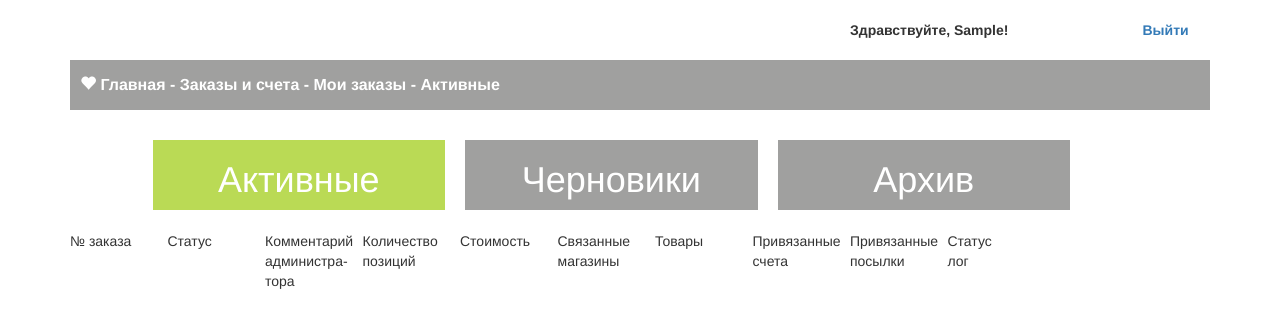
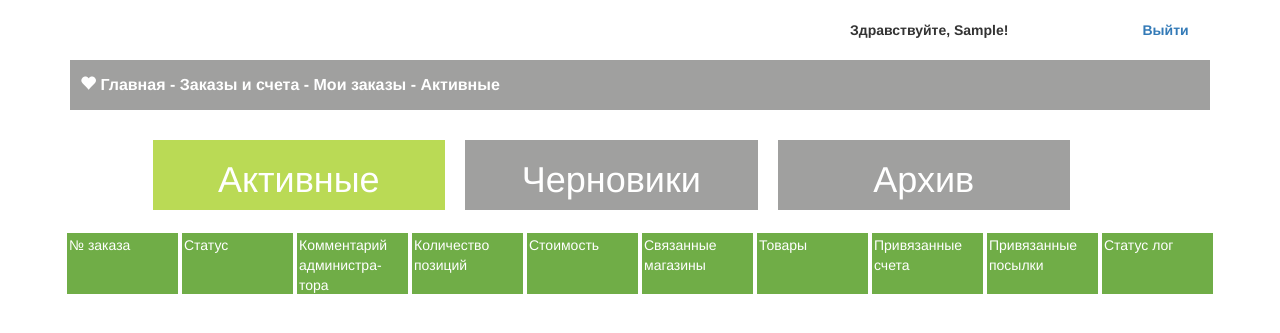
Before and after one commit to bernardito-luis/eurodelivery, a Django app: page /tracker/my_orders/active in a window 1280 px wide. Shown: the top 333 px of the page. Run offline with Django 3.2, Linux system fonts and the light colour scheme; the visitor is signed in with stand-in values (Sample User, id 1); data that the repository does not hold is empty; some libraries are stand-ins or nearby versions.

Commit message:
Improved html and css. Fixed some bugs.

```diff
--- a/delivery_tracker/static/css/custom.css
+++ b/delivery_tracker/static/css/custom.css
@@ -65,7 +65,78 @@
 }
 
 .link_hover_disabled a:hover {
-    text-decoration: none;
+    text-decoration: underline;
+}
+.order_header {
+    margin-left: 10px;
+    margin-right: 10px;
+    display: flex;
+}
+.link_hover_with_color_disabled a:hover {
+    color: white;
+    text-decoration: underline;
+}
+.order_header_cell {
+    display: inline-flex;
+    background: #70AD47;
+    color: white;
+    /*font-weight: bold;*/
+    padding: 2px;
+    height: 65px;
+    width: 115px;
+    border: 2px solid white;
+}
+.order_row {
+    margin-left: 10px;
+    margin-right: 10px;
+}
+.order_cell {
+    display: inline-flex;
+    background: #D5E3CF;
+    padding: 2px;
+    height: 50px;
+    width: 115px;
+    border: 2px solid white;
+}
+.order_row > a:hover {
+    color: white;
+    text-decoration: underline;
+}
+.open_order {
+    display: inline-flex;
+    background: #BADA55;
+    padding: 2px;
+    height: 50px;
+    width: 80px;
+    border: 2px solid white;
+    color: white;
+    font-weight: bold;
+    align-items: center;
+    justify-content: center;
+}
+.restore_as_draft {
+    display: inline-flex;
+    background: #BADA55;
+    padding: 2px;
+    height: 50px;
+    width: 140px;
+    border: 2px solid white;
+    color: white;
+    font-weight: bold;
+    align-items: center;
+    justify-content: center;
+}
+.delete_order {
+    display: inline-flex;
+    background: #BADA55;
+    padding: 2px;
+    height: 50px;
+    width: 80px;
+    border: 2px solid white;
+    color: white;
+    font-weight: bold;
+    align-items: center;
+    justify-content: center;
 }
 
 .cabinet_page_button_lime {
--- a/delivery_tracker/templates/delivery_tracker/my_orders.html
+++ b/delivery_tracker/templates/delivery_tracker/my_orders.html
@@ -33,7 +33,7 @@
                 </div>
             </div>
         </div>
-        <div class="row top-offset-20 link_hover_disabled">
+        <div class="row top-offset-20 link_hover_with_color_disabled">
             <a href="{% url 'my_orders' 'active' %}" class="col-md-offset-1 col-md-3 top_tab {% if active_tab == 'active' %} top_tab_active {% endif %}">
                 <h1>Активные</h1>
             </a>
@@ -53,47 +53,84 @@
             </div>
         </div>
 
-        <div class="row top-offset-20 bot-offset-20">
-            <div class="col-md-1">№ заказа</div>
-            <div class="col-md-1">Статус</div>
-            <div class="col-md-1">Комментарий администра-тора</div>
-            <div class="col-md-1">Количество позиций</div>
-            <div class="col-md-1">Стоимость</div>
-            <div class="col-md-1">Связанные магазины</div>
-            <div class="col-md-1">Товары</div>
-            <div class="col-md-1">Привязанные счета</div>
-            <div class="col-md-1">Привязанные посылки</div>
-            <div class="col-md-1">Статус лог</div>
+        <div class="row top-offset-20">
+            <div class="order_header">
+                <div class="order_header_cell">№ заказа</div>
+                <div class="order_header_cell">Статус</div>
+                <div class="order_header_cell">Комментарий администра-тора</div>
+                <div class="order_header_cell">Количество позиций</div>
+                <div class="order_header_cell">Стоимость</div>
+                <div class="order_header_cell">Связанные магазины</div>
+                <div class="order_header_cell">Товары</div>
+                <div class="order_header_cell">Привязанные счета</div>
+                <div class="order_header_cell">Привязанные посылки</div>
+                <div class="order_header_cell">Статус лог</div>
             </div>
+        </div>
+        {% for order in orders %}
         <div class="row">
-            <div id="id_order_list">
-                {% for order in orders %}
-                    <div class="row top-offset-5">
-                        <div class="col-md-1">{{ order.id }}</div>
-                        <div class="col-md-1">{{ order.status.description }}</div>
-                        <div class="col-md-1">{{ order.admin_comment|truncatechars:40 }}</div>
-                        <div class="col-md-1">{{ order.product_qty }}</div>
-                        <div class="col-md-1">{{ order.complex_price|truncatechars:40 }}</div>
-                        <div class="col-md-1"><button order-id="{{ order.id }}" type="button" name="profile_changes" class="btn btn-default ctrl_shop_link">Список</button></div>
-                        <div class="col-md-1"><button order-id="{{ order.id }}" id="id_product_link_for_{{ order.id }}" type="button" name="profile_changes" class="btn btn-default ctrl_product_link">Список</button></div>
-                        <div class="col-md-1"><button id="id_bill_link_for_{{ order.id }}" type="button" name="profile_changes" class="btn btn-default">Список</button></div>
-                        <div class="col-md-1"><button id="id_shipping_link_for_{{ order.id }}" type="button" name="profile_changes" class="btn btn-default">Список</button></div>
-                        <div class="col-md-1"><button id="id_status_link_for_{{ order.id }}" type="button" name="profile_changes" class="btn btn-default">Список</button></div>
+            <div class="order_row" style="display:flex; float:left;">
+                <div class="order_cell">{{ order.id }}</div>
+                <div class="order_cell">{{ order.status.description }}</div>
+                <div class="order_cell">{{ order.admin_comment|truncatechars:30 }}</div>
+                <div class="order_cell">{{ order.product_qty }}</div>
+                <div class="order_cell">{{ order.complex_price|truncatechars:30 }}</div>
+                <div class="order_cell"><img src="{% static 'img/list.png' %}" alt="Связанные магазины" class="order_info_log_img ctrl_shop_link" order-id="{{ order.id }}" /></div>
+                <div class="order_cell"><img src="{% static 'img/list.png' %}" alt="Товары" class="order_info_log_img ctrl_product_link" order-id="{{ order.id }}" /></div>
+                <div class="order_cell"><img src="{% static 'img/list.png' %}" alt="Привязанные счета" class="order_info_log_img" order-id="{{ order.id }}" /></div>
+                <div class="order_cell"><img src="{% static 'img/list.png' %}" alt="Привязанные посылки" class="order_info_log_img" order-id="{{ order.id }}" /></div>
+                <div class="order_cell"><img src="{% static 'img/list.png' %}" alt="Статус лог" class="order_info_log_img ctrl_status_log" order-id="{{ order.id }}" /></div>
 
-                        <!--<div class="col-md-offset-1 col-md-1">-->
-                            <!--<button id="id_open_order_{{ order.id }}" type="button" name="profile_changes" class="btn btn-default ctrl_order_open">Открыть</button>-->
-                        <!--</div>-->
                 <a href="{% url 'order' order.id %}" class="open_order">Открыть</a>
                 {% if active_tab == 'archive' %}
-                        <a href="{% url 'order_restore_as_draft' order.id %}" class="delete_product">Восстановить как черновик</a>
+                <a href="{% url 'order_restore_as_draft' order.id %}" class="restore_as_draft">Восстановить как черновик</a>
                 {% endif %}
                 {% if active_tab == 'draft' or active_tab == 'archive' %}
-                        <a href="{% url 'order_delete' order.id %}" class="delete_product">Удалить</a>
+                <a href="{% url 'order_delete' order.id %}" class="delete_order">Удалить</a>
                 {% endif %}
             </div>
+        </div>
         {% endfor %}
-            </div>
-        </div>
+        <!--<div class="row top-offset-20 bot-offset-20">-->
+            <!--<table class="info_table">-->
+                <!--<tr class="table_order_header">-->
+                    <!--<th>№ заказа</th>-->
+                    <!--<th>Статус</th>-->
+                    <!--<th>Комментарий администра-тора</th>-->
+                    <!--<th>Количество позиций</th>-->
+                    <!--<th>Стоимость</th>-->
+                    <!--<th>Связанные магазины</th>-->
+                    <!--<th>Товары</th>-->
+                    <!--<th>Привязанные счета</th>-->
+                    <!--<th>Привязанные посылки</th>-->
+                    <!--<th>Статус лог</th>-->
+                <!--</tr>-->
+                <!--{% for order in orders %}-->
+                <!--<tr class="table_order_cells">-->
+                    <!--<td>{{ order.id }}</td>-->
+                    <!--<td>{{ order.status.description }}</td>-->
+                    <!--<td>{{ order.admin_comment|truncatechars:40 }}</td>-->
+                    <!--<td>{{ order.product_qty }}</td>-->
+                    <!--<td>{{ order.complex_price|truncatechars:40 }}</td>-->
+                    <!--<td class="order_info_log_cell"><img src="{% static 'img/list.png' %}" alt="Связанные магазины" class="order_info_log_img ctrl_shop_link" order-id="{{ order.id }}" /></td>-->
+                    <!--<td class="order_info_log_cell"><img src="{% static 'img/list.png' %}" alt="Товары" class="order_info_log_img ctrl_product_link" order-id="{{ order.id }}" /></td>-->
+                    <!--<td class="order_info_log_cell"><img src="{% static 'img/list.png' %}" alt="Привязанные счета" class="order_info_log_img" order-id="{{ order.id }}" /></td>-->
+                    <!--<td class="order_info_log_cell"><img src="{% static 'img/list.png' %}" alt="Привязанные посылки" class="order_info_log_img" order-id="{{ order.id }}" /></td>-->
+                    <!--<td class="order_info_log_cell"><img src="{% static 'img/list.png' %}" alt="Статус лог" class="order_info_log_img ctrl_status_log" order-id="{{ order.id }}" /></td>-->
+                    <!--&lt;!&ndash;<td>zz</td>&ndash;&gt;-->
+
+                    <!--<a href="{% url 'order' order.id %}" class="open_order">Открыть</a>-->
+                    <!--{% if active_tab == 'archive' %}-->
+                    <!--<a href="{% url 'order_restore_as_draft' order.id %}" class="delete_product">Восстановить как черновик</a>-->
+                    <!--{% endif %}-->
+                    <!--{% if active_tab == 'draft' or active_tab == 'archive' %}-->
+                    <!--<a href="{% url 'order_delete' order.id %}" class="delete_product">Удалить</a>-->
+                    <!--{% endif %}-->
+
+                <!--</tr>-->
+                <!--{% endfor %}-->
+            <!--</table>-->
+        <!--</div>-->
     </div>
 
 {% endblock %}
@@ -135,6 +172,21 @@
         $("#id_popup_info").show();
 
     });
+    $(".ctrl_status_log").click(function () {
+        $.post("{% url 'ajax_status_log' %}", {order_id: $(this).attr('order-id'), csrfmiddlewaretoken: "{{ csrf_token }}" })
+            .done(function (data) {
+                $("#id_popup_info").empty().append(data);
+                $("#id_popup_info").append(html_close_button);
+                $("#id_shadow_all").show();
+                $("#id_popup_info").show();
+
+                $("#id_close_popup").click(function () {
+                    $("#id_shadow_all").hide();
+                    $("#id_popup_info").hide();
+                });
+            }
+        );
+    });
     $("#id_shadow_all").click(function () {
         $("#id_shadow_all").hide();
         $("#id_popup_info").hide();
```
Also changed, not shown: other parts of delivery_tracker/static/css/custom.css (+26 -7 lines), delivery_tracker/models.py (+6 -2 lines), delivery_tracker/templates/delivery_tracker/new_order.html (+4 -4 lines). Lines whose indentation alone changed are shown as unchanged.
